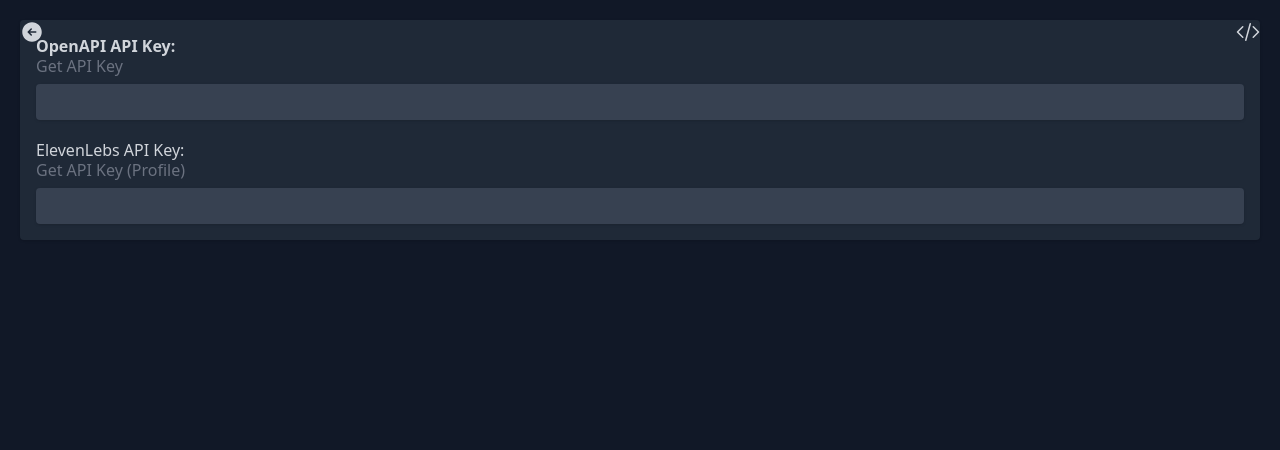
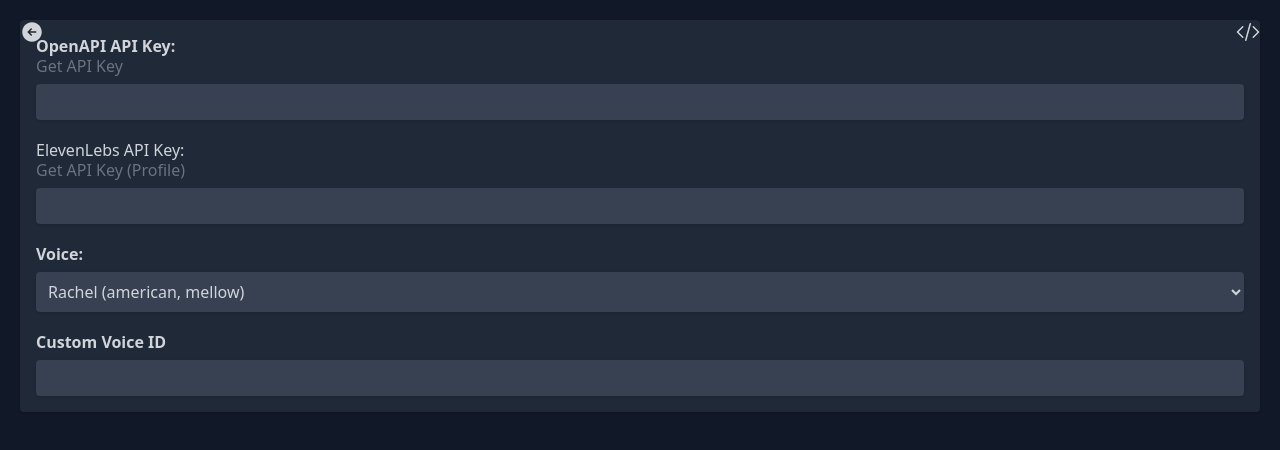
Before and after one commit to gempir/gptchat, a Next.js app: page /config in a window 1280 px wide. Shown: the top 450 px of the page. Built offline with nearby package versions, Linux system fonts and the light colour scheme.

Commit message:
custom voice

```diff
--- a/src/ConfigPage.tsx
+++ b/src/ConfigPage.tsx
@@ -3,10 +3,11 @@
 import Link from "next/link";
 import { FormEvent } from "react";
 import { GptConfig } from "@/src/GptConfig";
+import { Voices } from "./voice/voices";
 
 export default function ConfigPage() {
 
-    const saveToLocalStorage = (key: GptConfig, e: FormEvent<HTMLInputElement>) => {
+    const saveToLocalStorage = (key: GptConfig, e: FormEvent<HTMLInputElement | HTMLSelectElement>) => {
         localStorage.setItem(key, e.currentTarget.value.trim());
     }
 
@@ -30,6 +31,19 @@
                         <a href="https://beta.elevenlabs.io/" className="text-gray-500 hover:text-gray-200" target="_blank" rel="noreferrer">Get API Key (Profile)</a>
                         <input className="block truncate form-input w-full border-none bg-gray-700 mt-2 p-2 rounded shadow" type="password" onChange={e => saveToLocalStorage(GptConfig.ELEVEN_LABS_API_KEY, e)} defaultValue={getCurrentValue(GptConfig.ELEVEN_LABS_API_KEY)} />
                     </label>
+                    <br />
+                    <label>
+                        <strong>Voice:</strong>
+                        <br />
+                        <select className="block truncate form-select w-full border-none bg-gray-700 mt-2 p-2 rounded shadow" onChange={e => saveToLocalStorage(GptConfig.VOICE_ID, e)}>
+                            {Object.values(Voices).map(voice =>
+                                <option key={voice.voice_id} value={voice.voice_id} selected={getCurrentValue(GptConfig.VOICE_ID) === voice.voice_id}>{voice.name}</option>
+                            )}
+                        </select>
+                        <br />
+                        <strong>Custom Voice ID</strong>
+                        <input className="block truncate form-input w-full border-none bg-gray-700 mt-2 p-2 rounded shadow" type="text" onChange={e => saveToLocalStorage(GptConfig.VOICE_ID, e)} value={""} />
+                    </label>
                 </div>
             </div>
         </div>
--- a/src/GptConfig.ts
+++ b/src/GptConfig.ts
@@ -1,4 +1,5 @@
 export enum GptConfig {
     OPEN_AI_API_KEY = 'OPEN_AI_API_KEY',
+    VOICE_ID = 'VOICE_ID',
     ELEVEN_LABS_API_KEY = 'ELEVEN_LABS_API_KEY',
 }
```
